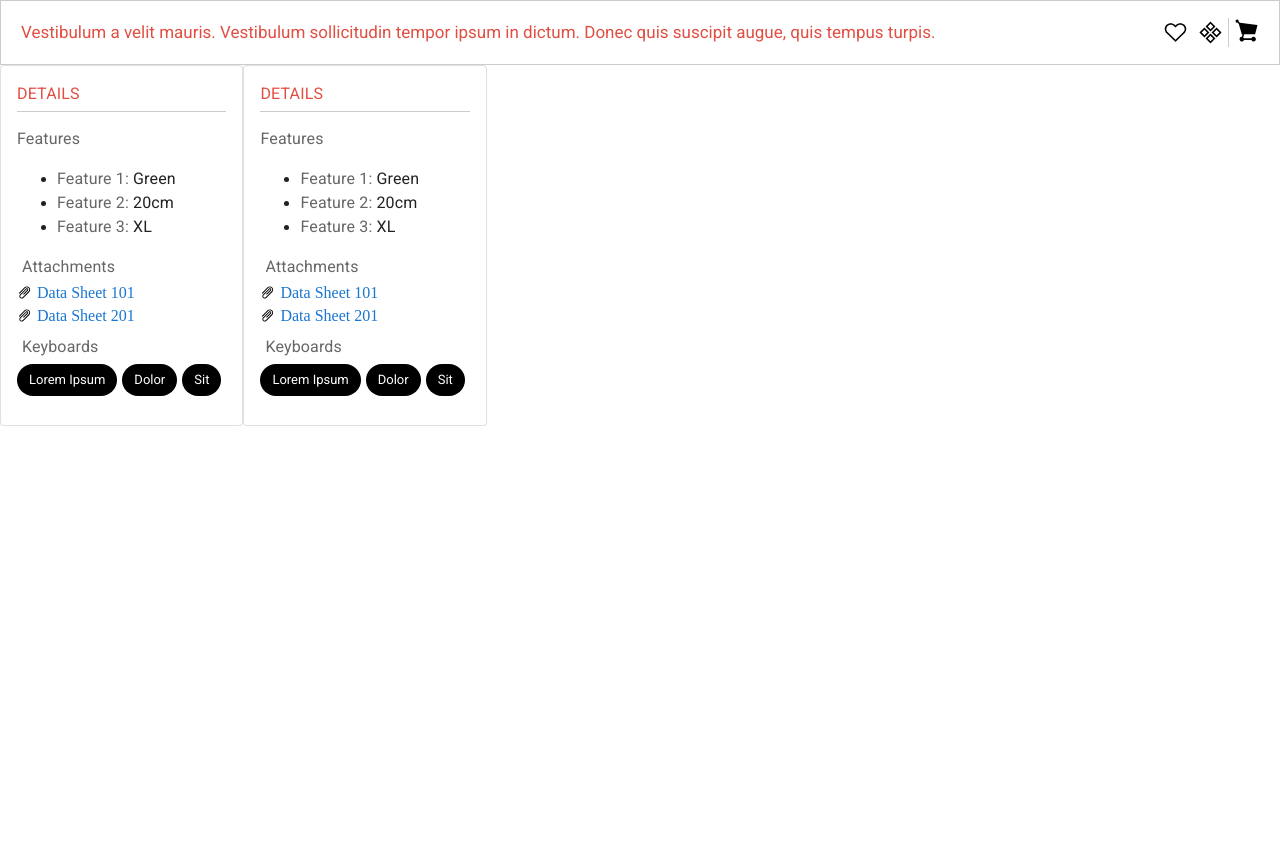
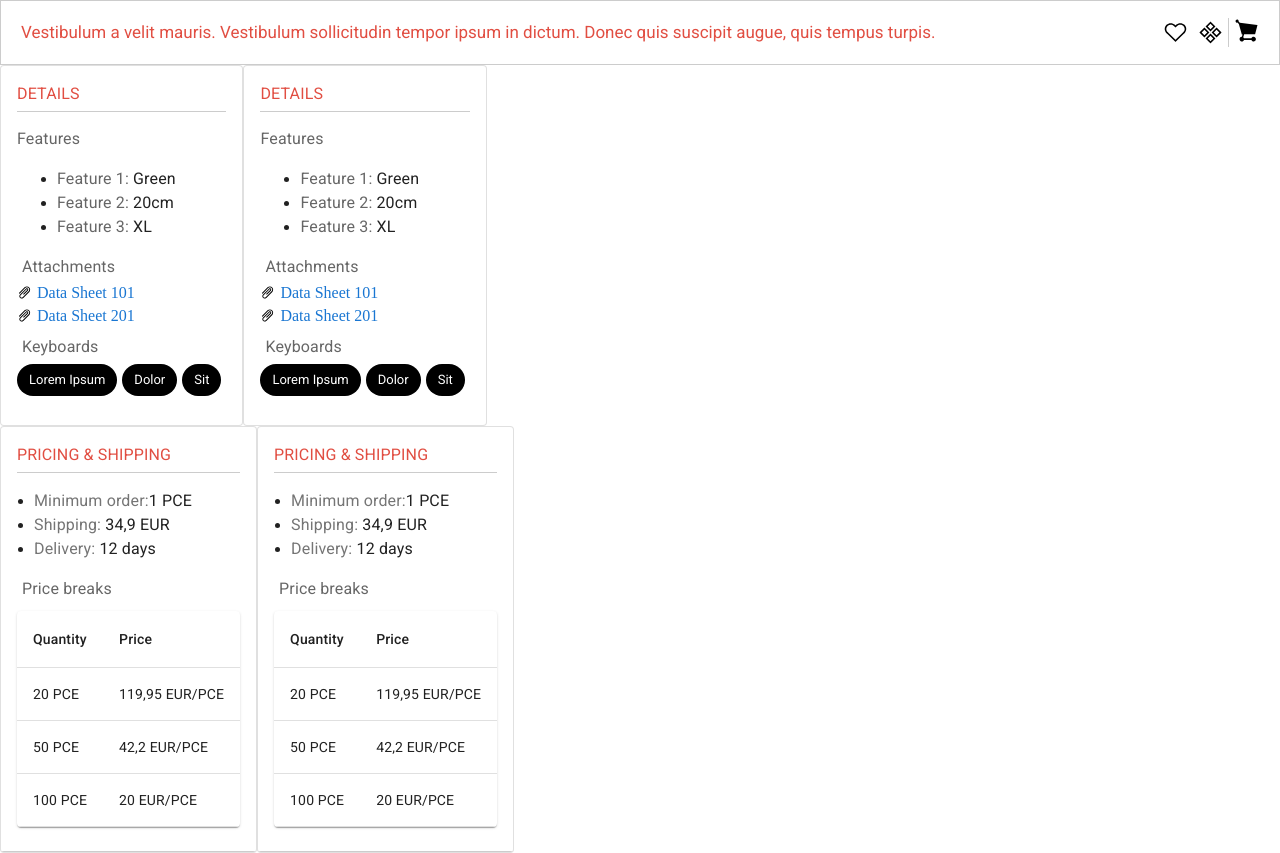
Before and after one commit to AbdulAhadSiddiqui11/jaggaer-frontend-assignment, a React app: page / in a window 1280 px wide. Before the commit the page ends 800 px from the top, so only its background shows below. Built offline with nearby package versions, Linux system fonts and the light colour scheme.

Commit message:
Pricing card

```diff
--- a/src/App.jsx
+++ b/src/App.jsx
@@ -2,6 +2,7 @@ import React from "react";
 import Button from "@mui/material/Button";
 import HeaderBar from "./components/HeaderBar";
 import DetailsCard from "./components/DetailsCard";
+import PricingAndShippingCard from "./components/PricingAndShippingCard";
 
 import data from "../resources/data/data.json";
 
@@ -14,6 +15,11 @@ const App = () => {
         <DetailsCard data={data}/>
       </div>
 
+      <div style={{display: 'flex', flexWrap: 'wrap'}}>
+        <PricingAndShippingCard data={data} />
+        <PricingAndShippingCard data={data}/>
+      </div>
+
     </div>
   );
 };
--- /dev/null
+++ b/src/components/PricingAndShippingCard.jsx
@@ -0,0 +1,105 @@
+import React from "react";
+import {
+  Card,
+  CardContent,
+  Typography,
+  Table,
+  TableBody,
+  TableCell,
+  TableContainer,
+  TableHead,
+  TableRow,
+  Paper,
+} from "@mui/material";
+
+const PricingAndShippingCard = ({ data }) => {
+  const { article } = data;
+  const {
+    price_breaks,
+    minimum_order_quantity,
+    transport_costs,
+    delivery_time,
+    unit,
+    currency,
+  } = article;
+
+  const renderPriceBreaks = () => {
+    return (
+      <TableContainer component={Paper} style={{ marginTop: "10px" }}>
+        <Table>
+          <TableHead>
+            <TableRow>
+              <TableCell>Quantity</TableCell>
+              <TableCell>Price</TableCell>
+            </TableRow>
+          </TableHead>
+          <TableBody>
+            {Object.entries(price_breaks).map(([quantity, price]) => (
+              <TableRow key={quantity}>
+                <TableCell>
+                  {quantity} {unit}
+                </TableCell>
+                <TableCell>
+                  {Number((Number(price) / Number(quantity)).toFixed(2)).toLocaleString('de-DE')} {currency}/
+                  {unit}
+                </TableCell>
+              </TableRow>
+            ))}
+          </TableBody>
+        </Table>
+      </TableContainer>
+    );
+  };
+
+  return (
+    <Card variant="outlined">
+          <CardContent style={{ borderBottom: "1px solid #ccc" }}>
+          <Typography
+          component="div"
+          style={{
+            color: "#e14e42",
+            borderBottom: "1px solid #ccc",
+            paddingBottom: "5px",
+            marginBottom: "15px",
+          }}
+        >
+          PRICING & SHIPPING
+        </Typography>
+
+        {/* Details */}
+        <ul style={{ paddingLeft: 17 }}>
+          <li>
+            <Typography>
+              <span style={{color: '#757575'}}>Minimum order:</span>{minimum_order_quantity} {unit}
+            </Typography>
+          </li>
+          <li>
+            <Typography>
+            <span style={{color: '#757575'}}>Shipping:</span>{" "}
+              {Number(transport_costs).toLocaleString('de-DE')}{" "}
+              {currency}
+            </Typography>
+          </li>
+          <li>
+            <Typography>
+            <span style={{color: '#757575'}}>Delivery:</span> {delivery_time} days
+            </Typography>
+          </li>
+        </ul>
+
+              {/* Price Breaks */}
+              <Typography
+          component="div"
+          color="textSecondary"
+          style={{ margin: "5px" }}
+        >
+          Price breaks
+        </Typography>
+
+        {renderPriceBreaks()}
+      </CardContent>
+    </Card>
+  );
+};
+
+export default PricingAndShippingCard;
```
